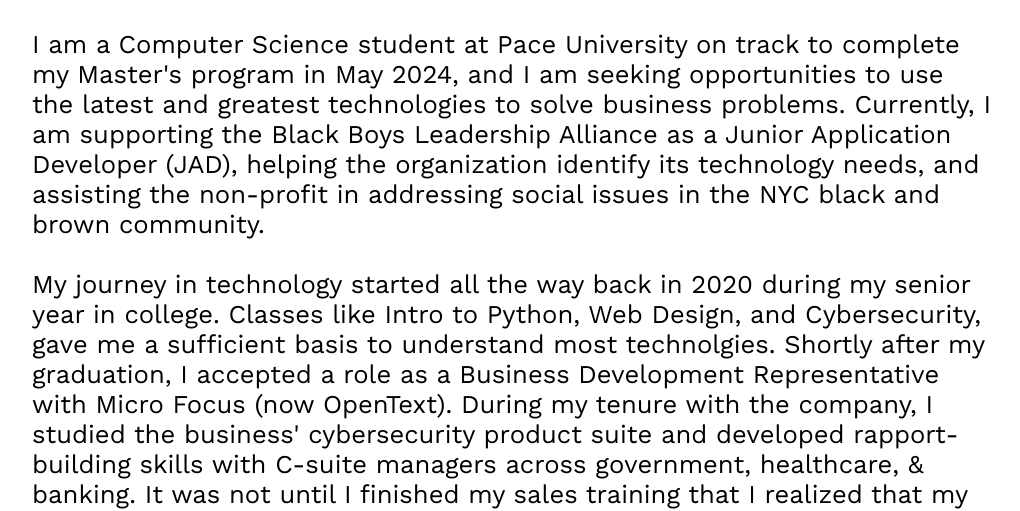
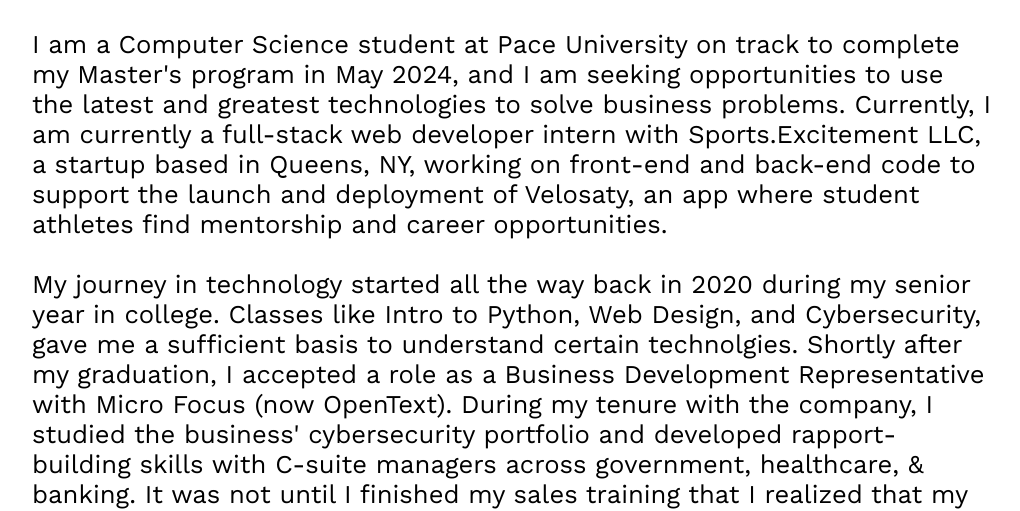
Before and after one commit to fzallocco/fzallocco, a website: page frontend/index.html in a window 1280 px wide. Shown: the part 446-957 px from the top of the page, without its empty margins (128-1148 px from the left). Drawn offline with nearby package versions, Linux system fonts and the light colour scheme.

Commit message:
Update index.html
reviewed intro

```diff
--- a/frontend/index.html
+++ b/frontend/index.html
@@ -32,11 +32,11 @@
             <h2 class="page-header__heading">Welcome to My Page!</h2>
             <p>
             I am a Computer Science student at Pace University on track to complete my Master's program in May 2024, and I am seeking opportunities to use the latest and greatest technologies to solve business problems.
-            Currently, I am supporting the Black Boys Leadership Alliance as a Junior Application Developer (JAD), helping the organization identify its technology needs, and assisting the non-profit in addressing social issues in the NYC black and brown community.
+            Currently, I am currently a full-stack web developer intern with Sports.Excitement LLC, a startup based in Queens, NY, working on front-end and back-end code to support the launch and deployment of Velosaty, an app where student athletes find mentorship and career opportunities.
             <br><br>
             My journey in technology started all the way back in 2020 during my senior year in college. Classes like Intro to Python, Web Design, and Cybersecurity, gave me a
-            sufficient basis to understand most technolgies. Shortly after my graduation, I accepted a role as a Business Development Representative with Micro Focus (now OpenText).
-            During my tenure with the company, I studied the business' cybersecurity product suite and developed rapport-building skills with C-suite managers across government, healthcare, & banking.
+            sufficient basis to understand certain technolgies. Shortly after my graduation, I accepted a role as a Business Development Representative with Micro Focus (now OpenText).
+            During my tenure with the company, I studied the business' cybersecurity portfolio and developed rapport-building skills with C-suite managers across government, healthcare, & banking.
             It was not until I finished my sales training that I realized that my true passion is understanding how software works and the advancements it brings to society.
             Thus, I left the company and went on to study software engineering at the Seidenberg School in New York City.
             </p>
```
